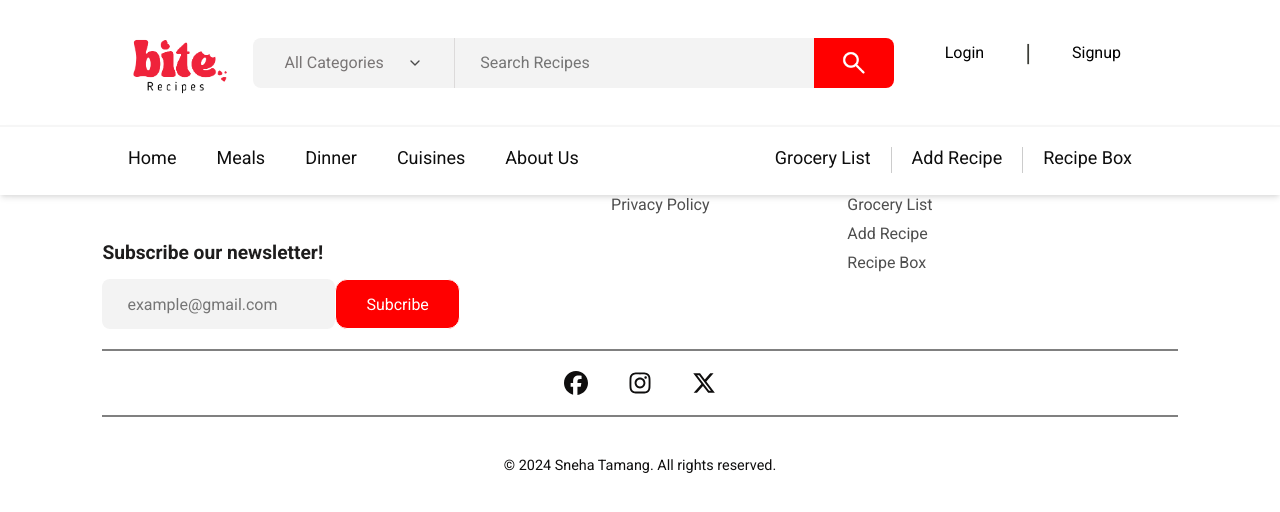
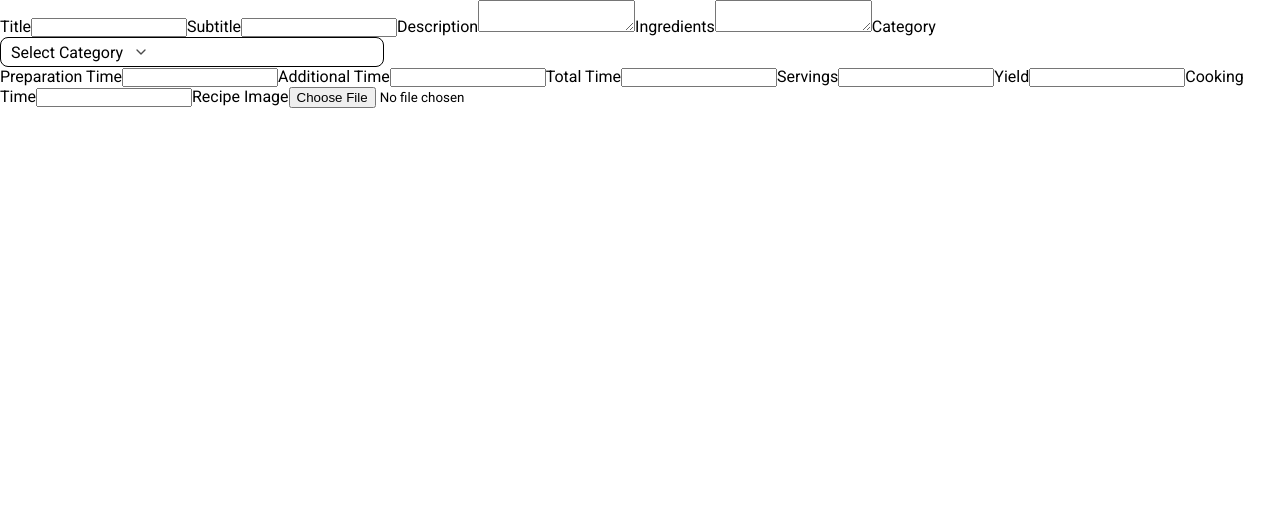
Before and after one commit to sneha-at-hub/recipe-sharing-application, a React (Vite) app in the folder frontend/: page /recipeadd in a window 1280 px wide. Shown: the top 512 px of the page. Built offline with nearby package versions, Linux system fonts and the light colour scheme.

Commit message:
dropdown category

```diff
--- a/frontend/src/App.jsx
+++ b/frontend/src/App.jsx
@@ -7,6 +7,7 @@ import Popular from './components/Popular/Popular'
 import Footer from './components/Footer/Footer'
 import Login from './components/Login/Login'
 import Detail from './pages/Detail/Detail'
+import Addrecipe from './components/Forms/Add/Addrecipe'
 
 
 const App = () => {
@@ -15,7 +16,7 @@ const App = () => {
 
 
     <div className='app'>
-      <Navbar />
+      {/* <Navbar /> */}
 
       <Routes>
 
@@ -24,12 +25,14 @@ const App = () => {
       < Route path='/popular' element={<Popular/>} />
       < Route path='/login' element={<Login/>} />
       < Route path='/detail' element={<Detail/>} />
+      < Route path='/recipeadd' element={<Addrecipe/>} />
+
 
 
       </Routes>
 
     </div>
-    <Footer />
+    {/* <Footer /> */}
     </>
   )
 }
--- /dev/null
+++ b/frontend/src/components/Dropdown/Dropdown.css
@@ -0,0 +1,45 @@
+.custom-dropdown-container {
+    position: relative;
+  }
+
+  .custom-dropdown-select {
+    display: flex;
+    align-items: center;
+    cursor: pointer;
+    border: 1px solid black;
+    width: 30%;
+    height: 30px;
+    padding: 10px;
+    border-radius: 8px;
+  }
+
+  .custom-dropdown-selected {
+    margin: 0;
+    margin-right: 10px;
+  }
+
+  .custom-dropdown-menu {
+    position: absolute;
+    background-color: white;
+    border: none;
+    width: 20%;
+    top: 30px;
+    max-height: 300px;
+    overflow-y: auto;
+    transition: max-height 0.3s ease-in-out;
+    list-style: none;
+    box-shadow: rgba(50, 50, 93, 0.25) 0px 2px 5px -1px, rgba(0, 0, 0, 0.3) 0px 1px 3px -1px;
+    padding: 0;
+
+    margin: 0;
+    z-index: 1000;
+  }
+
+  .custom-dropdown-option {
+    padding: 10px;
+    cursor: pointer;
+  }
+
+  .custom-dropdown-option:hover {
+    background-color: #f0f0f0;
+  }
--- /dev/null
+++ b/frontend/src/components/Dropdown/Dropdown.jsx
@@ -0,0 +1,41 @@
+import React, { useState } from 'react';
+import './Dropdown.css';
+
+const Dropdown = () => {
+  const [isOpen, setIsOpen] = useState(false); // State to manage dropdown visibility
+  const [selectedCategory, setSelectedCategory] = useState('Select Category'); // State for selected category
+
+  // Function to toggle the dropdown
+  const toggleDropdown = () => {
+    setIsOpen(!isOpen);
+  };
+
+  // Function to handle category selection
+  const handleCategorySelect = (category) => {
+    setSelectedCategory(category);
+    setIsOpen(false); // Close the dropdown after selection
+  };
+
+  return (
+    <div className="custom-dropdown-container">
+      <div className="custom-dropdown-select" onClick={toggleDropdown}>
+        <p className="custom-dropdown-selected">{selectedCategory}</p>
+        <svg xmlns="http://www.w3.org/2000/svg" width="1em" height="1em" viewBox="0 0 24 24">
+          <path fill="none" stroke="#4a4a4a" strokeLinecap="round" strokeLinejoin="round" strokeWidth={2} d="m6 9l6 6l6-6"></path>
+        </svg>
+        {isOpen && (
+          <ul className="custom-dropdown-menu" style={{ maxHeight: isOpen ? '300px' : '0' }}>
+            <li className="custom-dropdown-option" onClick={() => handleCategorySelect('Item 1')}>Item 1</li>
+            <li className="custom-dropdown-option" onClick={() => handleCategorySelect('Item 2')}>Item 2</li>
+            <li className="custom-dropdown-option" onClick={() => handleCategorySelect('Item 3')}>Item 3</li>
+            <li className="custom-dropdown-option" onClick={() => handleCategorySelect('Item 4')}>Item 4</li>
+            <li className="custom-dropdown-option" onClick={() => handleCategorySelect('Lunch')}>Lunch</li>
+            <li className="custom-dropdown-option" onClick={() => handleCategorySelect('Item Meal')}>Item Meal</li>
+          </ul>
+        )}
+      </div>
+    </div>
+  );
+};
+
+export default Dropdown;
--- /dev/null
+++ b/frontend/src/components/Forms/Add/Addrecipe.jsx
@@ -0,0 +1,61 @@
+import React from 'react';
+import Dropdown from '../../Dropdown/Dropdown';
+
+const Addrecipe = () => {
+  return (
+    <div>
+      <div className="form-container">
+        {/* Title */}
+        <label htmlFor="recipe-title" className="recipe-label title-label">Title</label>
+        <input type="text" id="recipe-title" className="recipe-title" />
+
+        {/* Subtitle */}
+        <label htmlFor="recipe-subtitle" className="recipe-label subtitle-label">Subtitle</label>
+        <input type="text" id="recipe-subtitle" className="recipe-subtitle" />
+
+        {/* Description */}
+        <label htmlFor="recipe-description" className="recipe-label description-label">Description</label>
+        <textarea id="recipe-description" className="recipe-description" />
+
+        {/* Ingredients */}
+        <label htmlFor="recipe-ingredients" className="recipe-label ingredients-label">Ingredients</label>
+        <textarea id="recipe-ingredients" className="recipe-ingredients" />
+
+        {/* Category */}
+        <label htmlFor="recipe-category" className="recipe-label category-label">Category</label>
+        <Dropdown />
+
+        {/* Prep Time */}
+        <label htmlFor="recipe-prep-time" className="recipe-label prep-time-label">Preparation Time</label>
+        <input type="text" id="recipe-prep-time" className="recipe-prep-time" />
+
+        {/* Additional Time */}
+        <label htmlFor="recipe-additional-time" className="recipe-label additional-time-label">Additional Time</label>
+        <input type="text" id="recipe-additional-time" className="recipe-additional-time" />
+
+        {/* Total Time */}
+        <label htmlFor="recipe-total-time" className="recipe-label total-time-label">Total Time</label>
+        <input type="text" id="recipe-total-time" className="recipe-total-time" />
+
+        {/* Servings */}
+        <label htmlFor="recipe-servings" className="recipe-label servings-label">Servings</label>
+        <input type="text" id="recipe-servings" className="recipe-servings" />
+
+        {/* Yield */}
+        <label htmlFor="recipe-yield" className="recipe-label yield-label">Yield</label>
+        <input type="text" id="recipe-yield" className="recipe-yield" />
+
+        {/* Cooking Time */}
+        <label htmlFor="recipe-cooking-time" className="recipe-label cooking-time-label">Cooking Time</label>
+        <input type="text" id="recipe-cooking-time" className="recipe-cooking-time" />
+
+        {/* Image Upload */}
+        <label htmlFor="recipe-image" className="recipe-label image-label">Recipe Image</label>
+        <input type="file" id="recipe-image" className="recipe-image" accept="image/*" />
+
+      </div>
+    </div>
+  );
+}
+
+export default Addrecipe;
--- a/frontend/src/components/Share/Share.jsx
+++ b/frontend/src/components/Share/Share.jsx
@@ -1,6 +1,5 @@
-import React, { useState, useRef, useEffect } from 'react';
+import { useState, useRef, useEffect } from 'react';
 import { IoCopyOutline } from 'react-icons/io5';
-import { FaTimes } from 'react-icons/fa';
 import { RxCross1 } from "react-icons/rx";
 import { HiOutlineChevronRight } from "react-icons/hi2";
 import { HiOutlineChevronLeft } from "react-icons/hi2";
```
Also changed, not shown: frontend/src/components/Description/Description.css (added), frontend/src/components/Description/Description.jsx (added), frontend/src/components/Forms/Add/Addrecipe.css (added), frontend/src/components/Forms/Edit/Edit.css (added), frontend/src/components/Forms/Edit/Edit.jsx (added), 1 other file (tests, documents, lock files or other folders).
